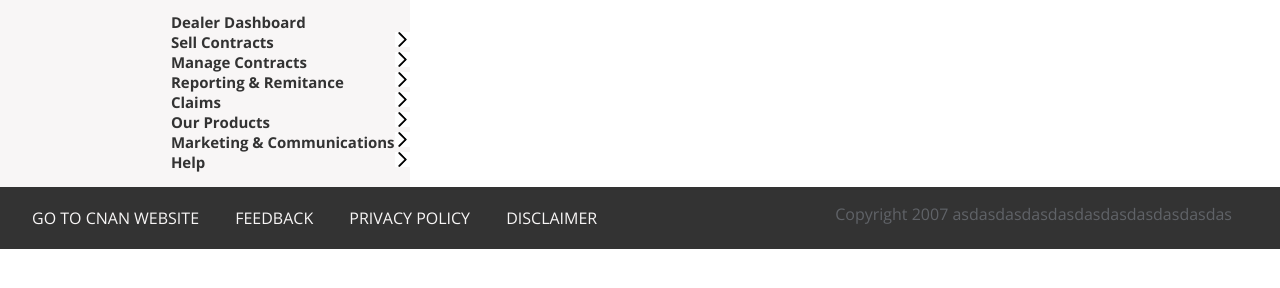
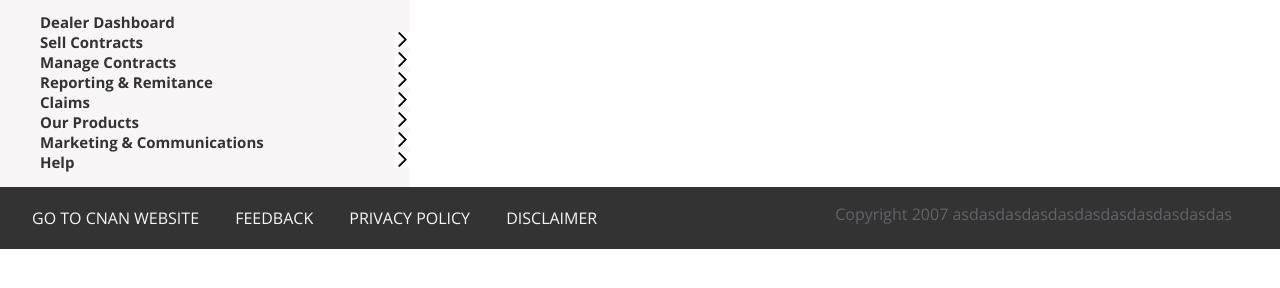
Before and after one commit to murbot/cnan, a plain HTML site: page index.html in a window 1280 px wide. Shown: the part 78-366 px from the top of the page. Drawn offline with nearby package versions, Linux system fonts and the light colour scheme; some packages are replaced by stand-ins of ours.

Commit message:
[Martin Kalaizich - CNAN] - something something darkk side

```diff
--- a/index.html
+++ b/index.html
@@ -37,12 +37,12 @@
                     <li class="sidelist__menu">
                         <a class="menu__title1" href="#/dealer_dashboard">Dealer Dashboard</a>
                     </li>
-                    <li class="sidelist__menu" ng-repeat="option in menuOptions" ng-click="showOptions(option)" ng-class="option.key ? 'sidelist__menu--selected' : 'sidelist__menu'">
-                        <label class="menu__title" >
+                    <li class="sidelist__menu" ng-repeat="option in menuOptions" >
+                        <div class="menu__title" ng-click="showOptions(option)" ng-class="option.key ? 'sidelist__menu--selected' : 'sidelist__menu'">
                             {{ option.title }}
                             <img class="arrow-img" src="src/img/dropdownarrow.png" ng-show="option.key">
                             <img class="arrow-img" src="src/img/droprightarrow.png" ng-show="!option.key">
-                        </label>
+                        </div>
                         <div ng-show="option.key">
                             <ul>
                                 <li class="sidelist__submenu" ng-repeat="subOption in option.submenu"><a class="menu__link" href="#/{{ subOption.link }}">{{ subOption.title }}</a></li>
--- a/sidemenu.css
+++ b/sidemenu.css
@@ -21,7 +21,10 @@
     text-decoration: none;
 }
 
-.sidelist__menu{}
+.sidelist__menu{
+    width:100%;
+    display: block;
+}
 
 .sidelist__menu--selected{
     background-color: red;
@@ -30,6 +33,7 @@
 .sidelist {
     float: right;
     list-style-type: none;
+    width: 100%;
 }
 
 .sidelist__submenu {
```
